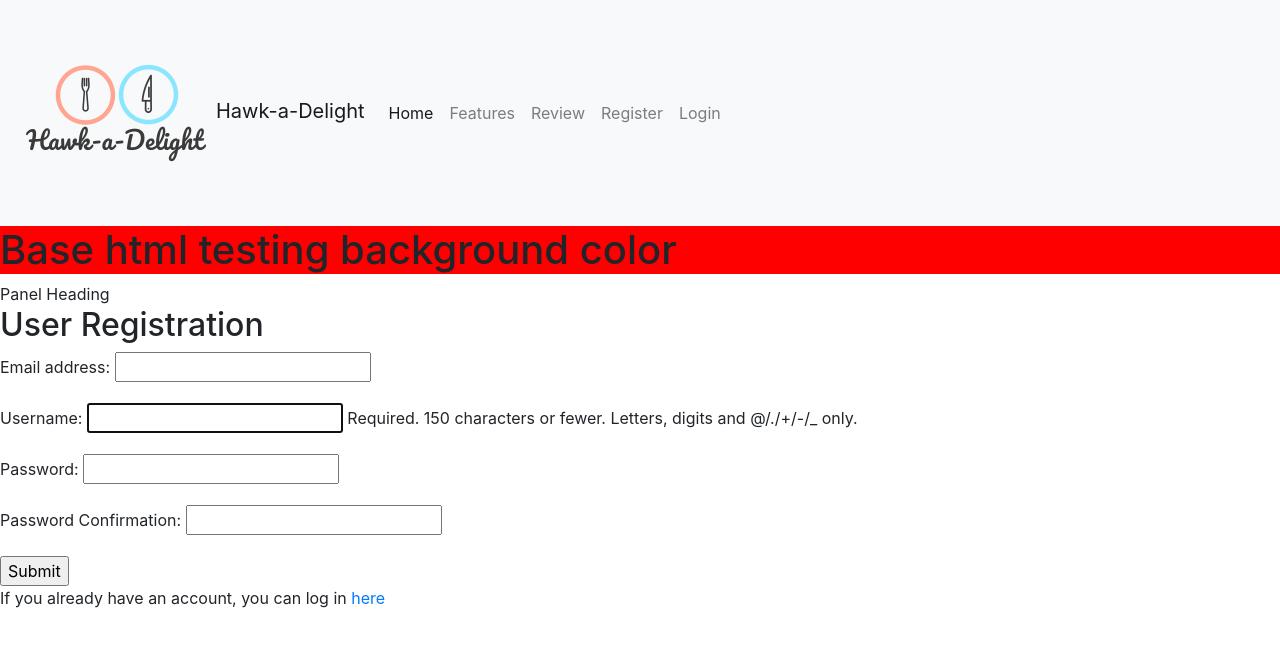
After one commit to WenQingLee/Hawk-a-Delight_Milestone_Project, a Django app: page /register/ in a window 1280 px wide. The commit adds this page. Shown: the top 647 px of the page. Run offline with Django 3.2, Linux system fonts and the light colour scheme; some libraries are stand-ins or nearby versions.

Commit message:
added the register view, url and html

```diff
--- a/accounts_app/forms.py
+++ b/accounts_app/forms.py
@@ -1,6 +1,28 @@
 from django import forms
+from django.contrib.auth.models import User
+from django.contrib.auth.forms import UserCreationForm
+from django.core.exceptions import ValidationError
 
+# Login form for users
 class UserLoginForm(forms.Form):
-    """Form to login user"""
+    """Form to login user using username and password"""
     username = forms.CharField()
     password = forms.CharField(widget=forms.PasswordInput)
+
+# Registration form for new users
+class UserRegistrationForm(UserCreationForm):
+    """
+    Input fields for password and confirm password with a widget for
+    PasswordInput class to obscure the password
+    """
+    password1 = forms.CharField(widget=forms.PasswordInput, label='Password')
+    password2 = forms.CharField(widget=forms.PasswordInput, label="Password Confirmation")
+
+    """
+    Format of the user registration form to follow the user from
+    django.contrib.auth.models with the required fields of email,
+    username, password1 and password2
+    """
+    class Meta:
+        model = User
+        fields = ['email', 'username', 'password1', 'password2']
--- /dev/null
+++ b/accounts_app/templates/register.html
@@ -0,0 +1,13 @@
+{% extends 'base.html' %}
+
+{% block title %}Register{% endblock %}
+
+{% block content %}
+<h2>User Registration</h2>
+<form method='POST'>
+    {% csrf_token %}
+    {{ form.as_p }}
+    <input type='submit'/>
+</form>
+<p>If you already have an account, you can log in <a href="{% url 'login' %}">here</a></p>
+{% endblock %}
--- a/accounts_app/views.py
+++ b/accounts_app/views.py
@@ -1,6 +1,6 @@
 from django.shortcuts import render, redirect, reverse, HttpResponse
 from django.contrib import auth, messages
-from .forms import UserLoginForm
+from .forms import UserLoginForm, UserRegistrationForm
 from django.contrib.auth.decorators import login_required
 
 # Create your views here.
@@ -63,3 +63,10 @@ def login(request):
         return render(request, "login.html", {
             'login_form': login_form
         })
+
+# Show the register page
+def register(request):
+    form = UserRegistrationForm()
+    return render(request, 'register.html', {
+        'form': form
+    })
--- a/hawka_delight_project/urls.py
+++ b/hawka_delight_project/urls.py
@@ -18,7 +18,7 @@ from django.urls import path, include
 from django.views.generic import RedirectView
 from django.views.static import serve
 from .settings import MEDIA_ROOT
-from accounts_app.views import index, logout, login
+from accounts_app.views import index, logout, login, register
 from restaurant_app.views import show_test, get_reviews, review_detail, create_edit_review
 
 urlpatterns = [
@@ -26,6 +26,7 @@ urlpatterns = [
     path('', index, name='index'),
     path('logout/', logout, name='logout'),
     path('login/', login, name='login'),
+    path('register/', register, name='register'),
     path('test/', show_test),
     path('reviews/', get_reviews, name='get_reviews'),
     path("reviews/<pk>", review_detail),
--- a/templates/base.html
+++ b/templates/base.html
@@ -36,10 +36,10 @@
                 <li class="nav-item">
                     <a class="nav-link" href="{% url 'get_reviews' %}">Review</a>
                 </li>
+                {% if not user.is_authenticated %}
                 <li class="nav-item">
-                    <a class="nav-link" href="#">Register</a>
+                    <a class="nav-link" href="{% url 'register' %}">Register</a>
                 </li>
-                {% if not user.is_authenticated %}
                 <li class="nav-item">
                     <a class="nav-link" href="{% url 'login' %}">Login</a>
                 </li>
```
